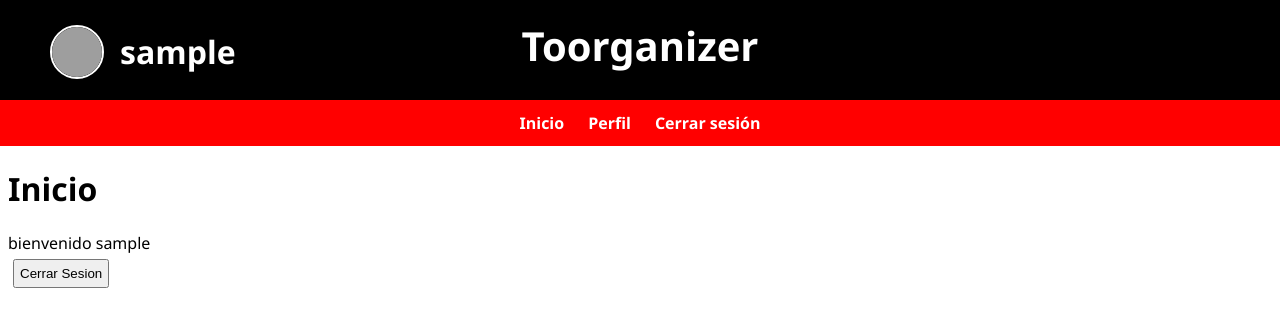
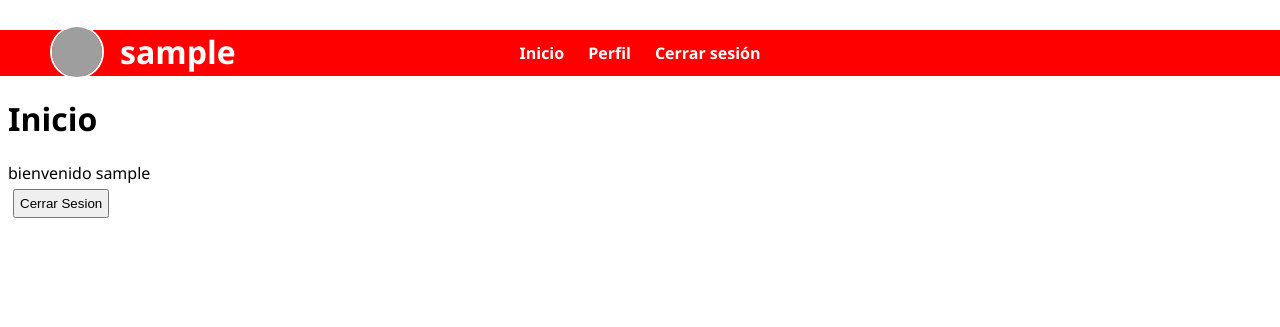
Before and after one commit to carlos55ml/Toorganizer, a PHP site: page /index.php in a window 1280 px wide. Shown: the top 327 px of the page. Run offline with PHP 8.4, Linux system fonts and the light colour scheme; the visitor is signed in with stand-in values (Sample User, id 1); grey boxes are pictures that could not be loaded.

Commit message:
wip: css change header and userHandler

```diff
--- a/app/userHandler.php
+++ b/app/userHandler.php
@@ -11,6 +11,16 @@ function fetchUser(string $user) {
   $values = array($user);
   $result = DB::preparedQuery($query, $values);
   return empty($result[0]) ? null : $result[0];
+}
+
+/**
+ * Fetch all users from DB
+ * @return mixed The user array, or null if no match.
+ */
+function fetchAllUsers() {
+  $query = 'SELECT * FROM users';
+  $result = DB::preparedQuery($query);
+  return empty($result) ? null : $result;
 }
 
 // TODO properly handle login
--- a/modules/header.php
+++ b/modules/header.php
@@ -11,14 +11,16 @@ $userObj = $sessionUser !== "Anonimo" ? fetchUser($sessionUser) : null;
   <?php
   if (isset($userObj)) {
   ?>
-    <div id="userBox">
-      <p id="username"><?php echo $userObj['username'] ?></p>
-      <img id="imgUser" src=<?php echo getAvatarUrl($userObj['username']) ?> alt="">
-    </div>
+    <a href="/view/profile.php?id=<?php echo $userObj['user_id'] ?>">
+      <div id="userBox">
+        <p id="username"><?php echo $userObj['username'] ?></p>
+        <img id="imgUser" src=<?php echo getAvatarUrl($userObj['username']) ?> alt="">
+      </div>
+    </a>
   <?php } ?>
 
-  <div class="imgHeader"><span class='whitebold'>Toorganizer</span></div>
-  <nav >
+  <div class="bg-header"><span class='whitebold'>Toorganizer</span></div>
+  <nav>
     <?php
     echo "<a href='index.php'>Inicio</a>";
     if ($userObj) {
```
